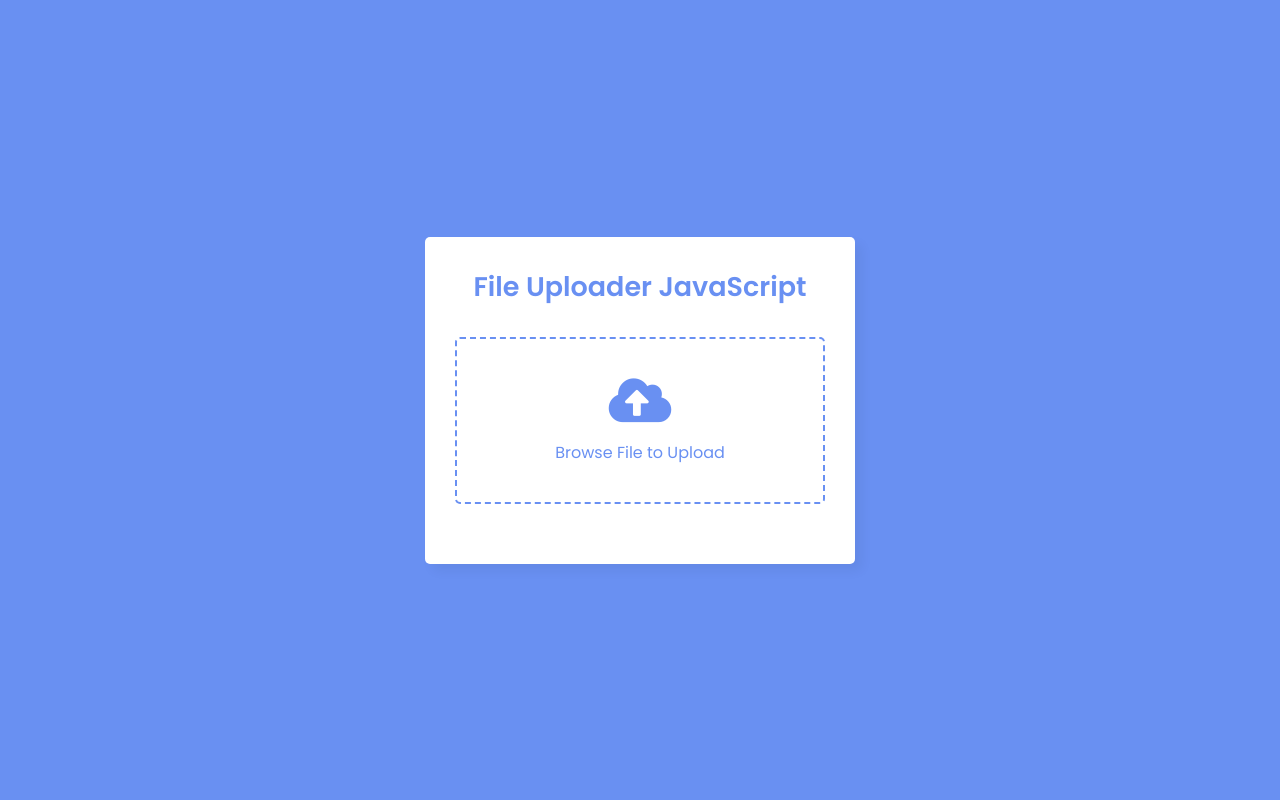
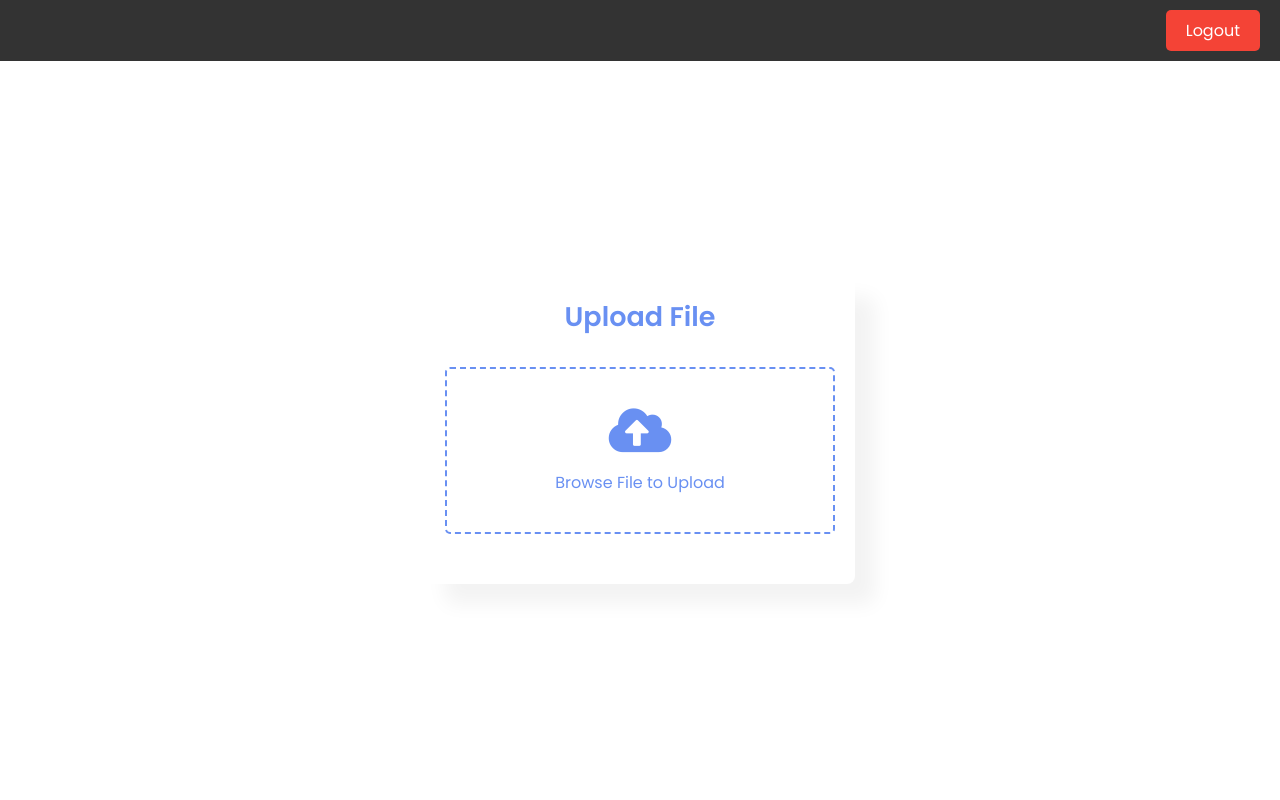
Before and after one commit to Nabemh/Secure-file-storage-system, a Flask app: page /dashboard in a window 1280 px wide. Run offline with Flask 3, Linux system fonts and the light colour scheme; data that the repository does not hold is empty.

Commit message:
navbar completed

```diff
--- a/static/style.css
+++ b/static/style.css
@@ -11,7 +11,7 @@ body{
   align-items: center;
   justify-content: center;
   min-height: 100vh;
-  background: #6990F2;
+  background: #ffffff;
 }
 
 ::selection{
@@ -20,10 +20,10 @@ body{
 }
 .wrapper{
   width: 430px;
-  background: #fff;
-  border-radius: 5px;
+  background: #ffffff;
+  border-radius: 8px;
   padding: 30px;
-  box-shadow: 7px 7px 12px rgba(0,0,0,0.05);
+  box-shadow: 20px 20px 20px rgba(0,0,0,0.05);
 }
 .wrapper header{
   color: #6990F2;
@@ -119,3 +119,72 @@ section .details span{
 .uploaded-area i.fa-check{
   font-size: 16px;
 }
+/* Navbar Styles */
+.navbar {
+display: flex;
+justify-content: space-between;
+align-items: center;
+background-color: #333;
+padding: 10px 20px;
+position: fixed;
+width: 100%;
+top: 0;
+left: 0;
+z-index: 1000; /* Makes sure the navbar is above other content */
+}
+
+.navbar a {
+color: white;
+text-decoration: none;
+padding: 10px;
+font-size: 16px;
+}
+
+.navbar a:hover {
+background-color: #575757;
+border-radius: 5px;
+}
+
+/* Logo or Branding in Navbar */
+.navbar .logo {
+font-size: 20px;
+font-weight: bold;
+}
+
+/* Logout Button - Aligned to the right */
+.navbar .logout {
+margin-left: auto;
+padding: 8px 20px;
+background-color: #f44336;
+border: none;
+color: white;
+font-size: 16px;
+cursor: pointer;
+border-radius: 5px;
+}
+
+.navbar .logout:hover {
+background-color: #d32f2f;
+}
+
+/* Adjust content below the fixed navbar */
+.wrapper {
+margin-top: 60px; /* Space for the fixed navbar */
+padding: 20px;
+}
+
+/* Additional styles for the form and sections */
+#upload-form {
+display: flex;
+justify-content: center;
+align-items: center;
+flex-direction: column;
+}
+
+.file-input {
+display: none;
+}
+
+.progress-area, .uploaded-area {
+margin-top: 20px;
+}
--- a/templates/dashboard.html
+++ b/templates/dashboard.html
@@ -3,13 +3,17 @@
 <head>
   <meta charset="UTF-8">
   <meta name="viewport" content="width=device-width, initial-scale=1.0">
-  <title>File Upload with Progress Bar</title>
-  <link rel="stylesheet" href="style.css">
+  <title>File Encryption</title>
+  <link rel="stylesheet" href="/static/style.css">
   <link rel="stylesheet" href="https://cdnjs.cloudflare.com/ajax/libs/font-awesome/5.15.3/css/all.min.css"/>
+
 </head>
 <body>
+
+ {% include "navbar.html" %}
+
   <div class="wrapper">
-    <header>File Uploader JavaScript</header>
+    <header>Upload File</header>
 
     <!-- File Upload Form -->
     <form id="upload-form" action="/upload" method="POST" enctype="multipart/form-data">
@@ -25,6 +29,6 @@
     <section class="uploaded-area"></section>
   </div>
 
-  <script src="script.js"></script>
+  <script src="/static/script.js"></script>
 </body>
 </html>
--- /dev/null
+++ b/templates/navbar.html
@@ -0,0 +1,7 @@
+  <!-- Navbar -->
+  <div class="navbar">
+    <div class="logo"></div>
+    <form action="{{ url_for('logout') }}" method="POST">
+      <button type="submit" class="logout">Logout</button>
+    </form>
+  </div>
```
